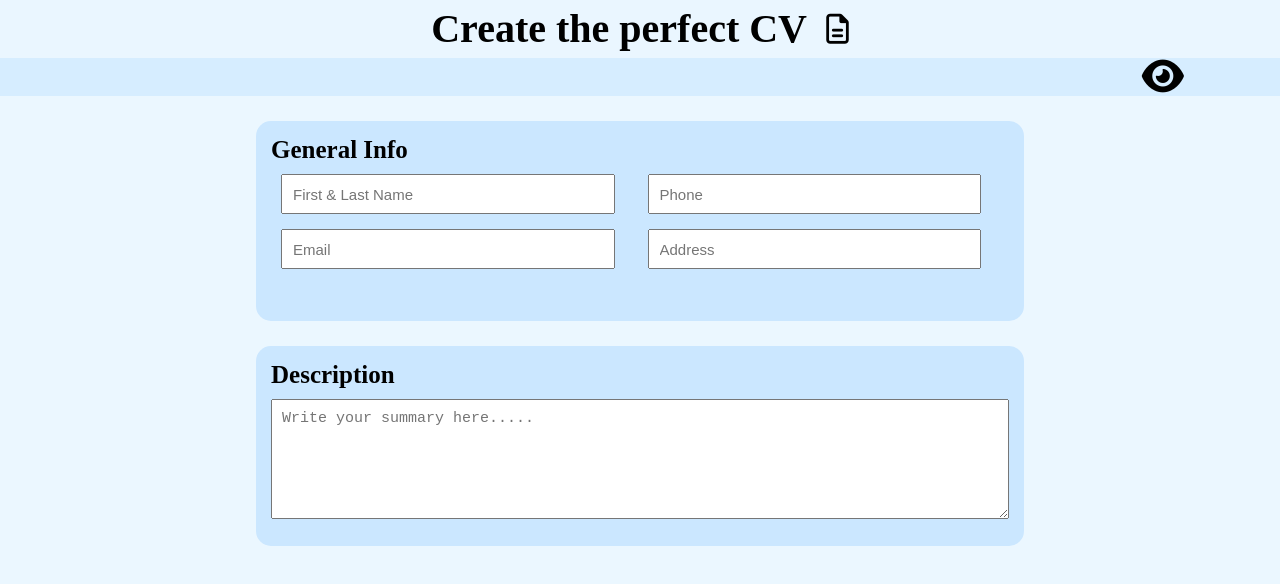
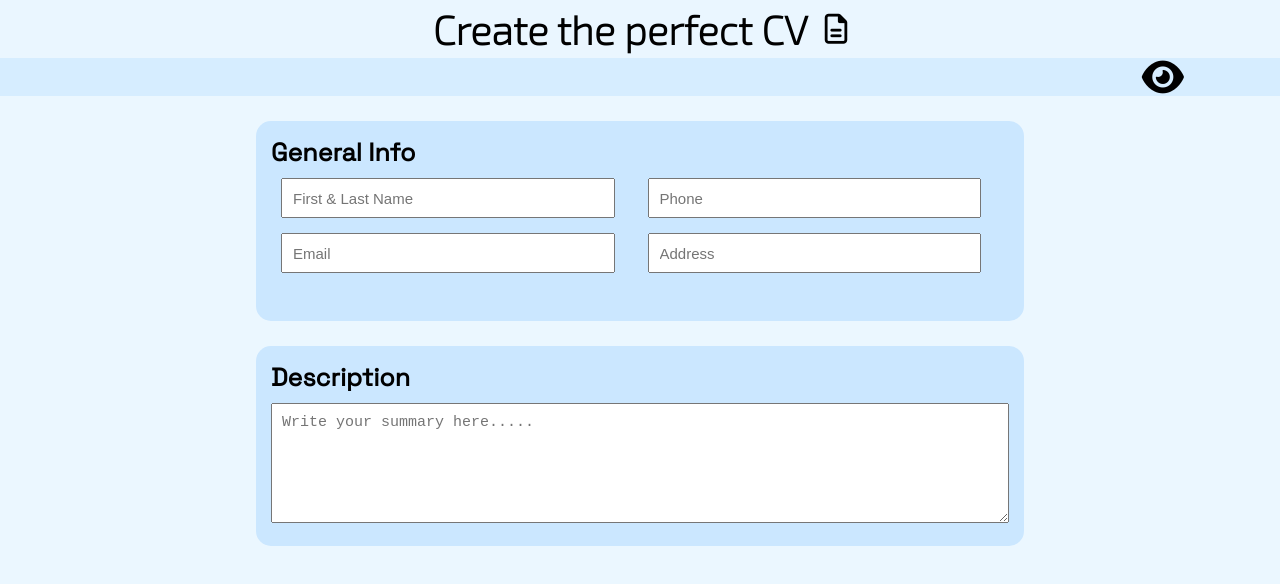
Before and after one commit to Negrea-Andrei/CV-App, a React (Vite) app: page / in a window 1280 px wide. Shown: the top 584 px of the page. Built offline with nearby package versions, Linux system fonts and the light colour scheme.

Commit message:
Add fonts

```diff
--- a/src/components/Header/Header.css
+++ b/src/components/Header/Header.css
@@ -16,6 +16,7 @@
     height: 60%;
     display: flex;
     align-items: center;
+    font-family: 'Exo 2', sans-serif;
 }
 
 .header-buttons {
--- a/src/index.css
+++ b/src/index.css
@@ -1,3 +1,5 @@
+@import url('https://fonts.googleapis.com/css2?family=Exo+2:wght@200&family=Space+Grotesk:wght@400&display=swap');
+
 * {
   box-sizing: border-box;
   padding: 0;
@@ -10,8 +12,8 @@
   --inputBorderFocused: rgb(27, 133, 0);
   --containerColor: rgb(235, 247, 255);
   --inputFocused: rgba(81, 255, 0, 0.062);
+  font-family: 'Space Grotesk', sans-serif;
 }
-
 html,
 body {
   width: 100%;
```
